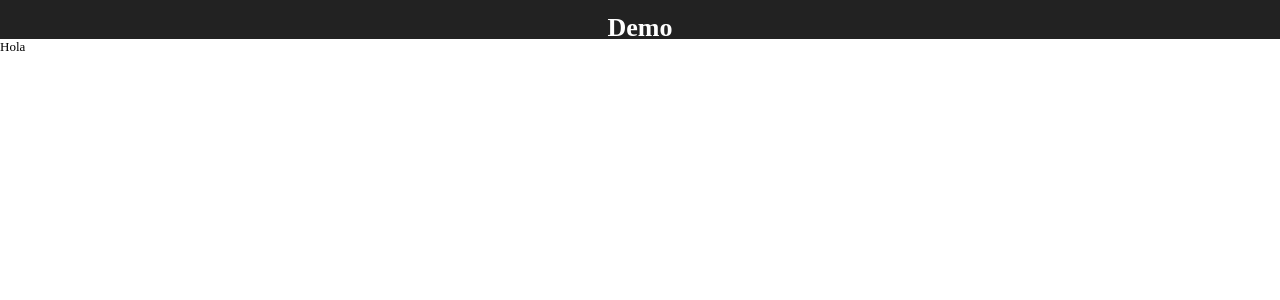
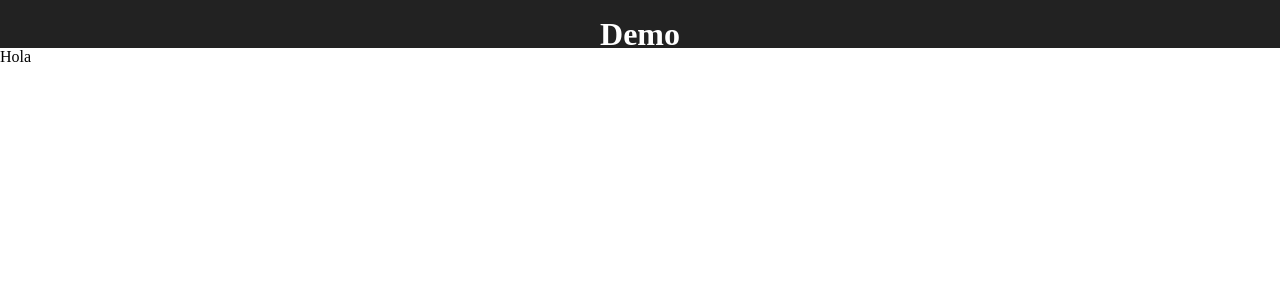
Before and after one commit to CarbajalS/FramaTemplate, a Jekyll site: the page built from index.html, in a window 1280 px wide. Shown: the top 300 px of the page. Built offline with Jekyll 4.4.1, drawn with Linux system fonts in a browser that asks for light colours.

Commit message:
Update _config.yml

```diff
--- a/_config.yml
+++ b/_config.yml
@@ -18,4 +18,4 @@ rgb3: "#FFFFFF"
 rgb4: "#000000"
 
 # Tamaño de fuente (expresado en pixeles)
-font_size: "13px"
+font_size: "16px"
```
